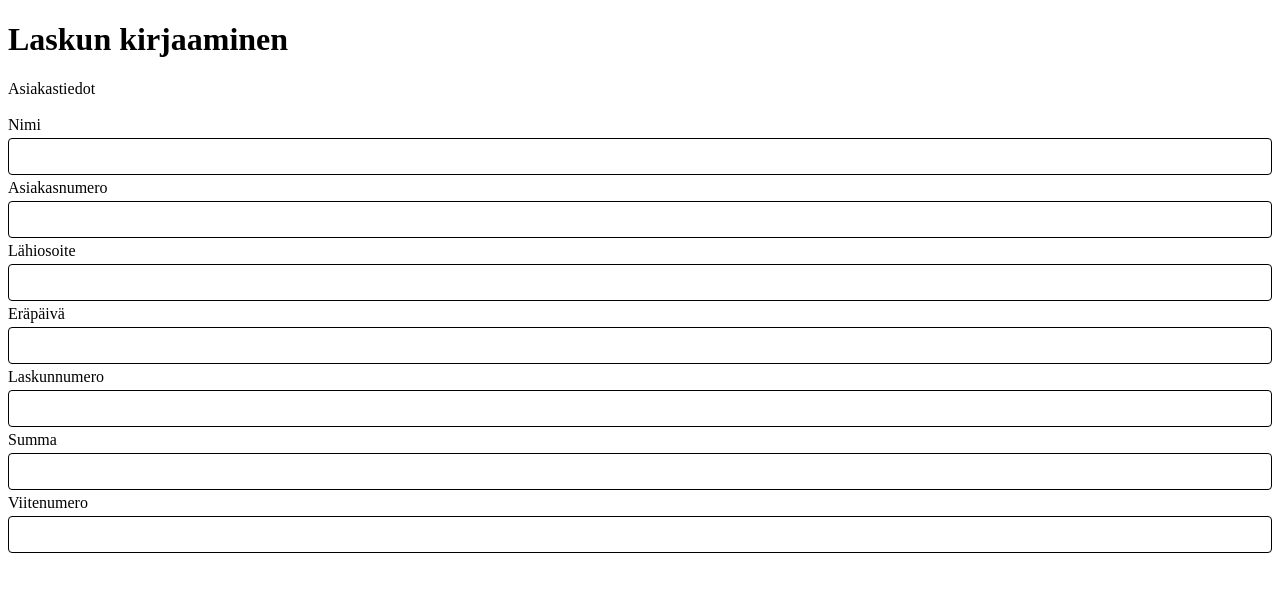
After one commit to NinaVarpa/Laskutustietokanta, a PHP site: page /lomake.html in a window 1280 px wide. The commit adds this page. Shown: the top 592 px of the page. Run offline with PHP 8.4, Linux system fonts and the light colour scheme.

Commit message:
20220921

```diff
--- a/index.html
+++ b/index.html
@@ -14,6 +14,12 @@
           <input class="lomake" type="text" id="Salasana"><br>
           <input class="lomaketieto"type="submit"value="Kirjaudu">
         </form>
+          <div class="boksi"
+  <a href="lomake.html"> lomake</a><br>
+  <img src ="este merkit.jpg"/>
+   </div>
+
+    </div>
 
 
     </div>
--- /dev/null
+++ b/lomake.css
@@ -0,0 +1,24 @@
+.lomake1{
+    width: 100%;
+    padding: 10px 10px;
+    margin: 4px 0;
+    display: inline-block;
+    border: 1px solid black;
+    border-radius: 4px;
+    box-sizing: border-box;
+    color: white;
+   cursor: pointer;
+  text-align: center;
+}
+.lomake2{
+    width: 100%;
+    padding: 10px 10px;
+    margin: 4px 0;
+    display: inline-block;
+    border: 1px solid black;
+    border-radius: 4px;
+    box-sizing: border-box;
+    color: white;
+   cursor: pointer;
+  text-align: center;
+}
--- /dev/null
+++ b/lomake.html
@@ -0,0 +1,37 @@
+<!DOCTYPE html>
+<html>
+   <title> Lasku</title>
+    <link rel= "stylesheet"href="lomake.css">
+    <meta http-equiv="content-type" content="text html" charset="utf-8"/>
+  <body>
+    <div>
+      <h1>Laskun kirjaaminen</h1>
+       <form id="asiakas">
+          <div class="otsikko2">Asiakastiedot</div><br>
+          <label for="animi"> Nimi </label>
+          <input class="lomake1" type="text" id="Nimi">
+          <br>
+          <label for="asikasnumero"> Asiakasnumero
+          </label>
+          <input class="lomake1" type="text"
+          id="asikasnumero"><br>
+          <label for="aosoite"> Lähiosoite</label>
+          <input class = "lomake1"type = "text" id=
+          "Lähiosoite"><br>
+       </form>
+      <form id ="tiedot">
+          <label for= "era"> Eräpäivä</label>
+          <input class = "lomake2"type = "pvm" id=
+           "eräpäivä"><br>
+         <label for= "laskunnro"> Laskunnumero</label>
+          <input class = "lomake2"type = "text" id=
+           "Laskunnumero"><br>
+          <label for= "summa"> Summa</label>
+          <input class = "lomake2"type = "text" id=
+           "Summa"><br>
+         <label for= "viite"> Viitenumero</label>
+          <input class = "lomake2"type = "text" id=
+           "Viitenumero"><br>
+       </form>
+
+</html>
```
Also changed, not shown: laskutus.css (+15 -2 lines), laskutus.html (+5 -2 lines).
